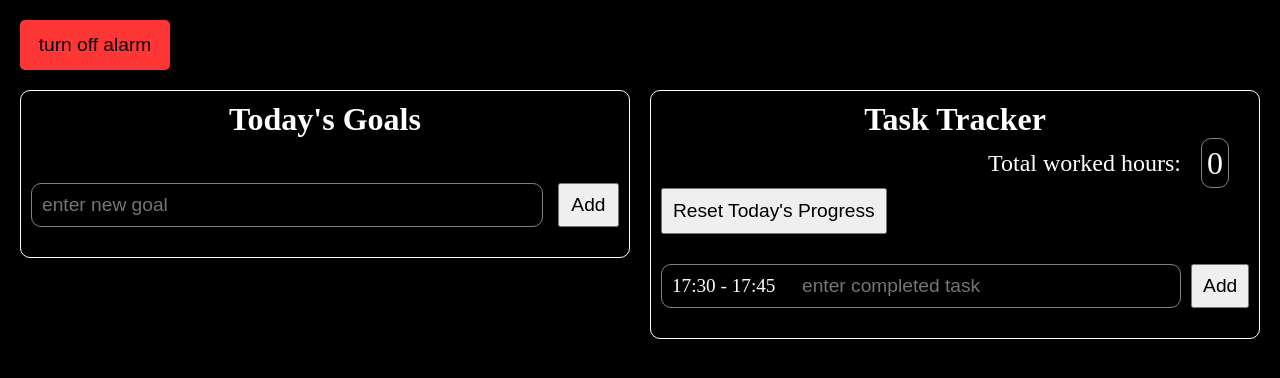
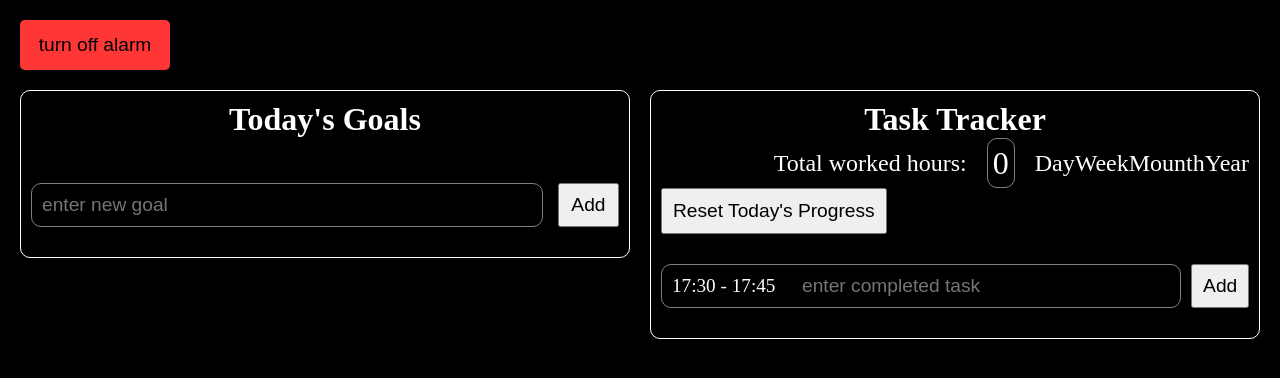
Before and after one commit to danifromecuador/we-are-what-we-repeatedly-do, a React (Vite) app: page / in a window 1280 px wide. Shown: the top 378 px of the page. Built offline with nearby package versions, Linux system fonts and the light colour scheme.

Commit message:
Create day, week, mounth, and year counter

```diff
--- a/src/task_tracker/components/Counter.jsx
+++ b/src/task_tracker/components/Counter.jsx
@@ -6,6 +6,18 @@ export const Counter = ({ Array }) => {
     <div className="counter">
       <div>Total worked hours:</div>
       <div className='hours-counter'>{Array.length / 4}</div>
+      <div className="day-counter">
+        Day
+      </div>
+      <div className="week-counter">
+        Week
+      </div>
+      <div className="month-counter">
+        Mounth
+      </div>
+      <div className="year-counter">
+        Year
+      </div>
     </div>
   )
 }
```
